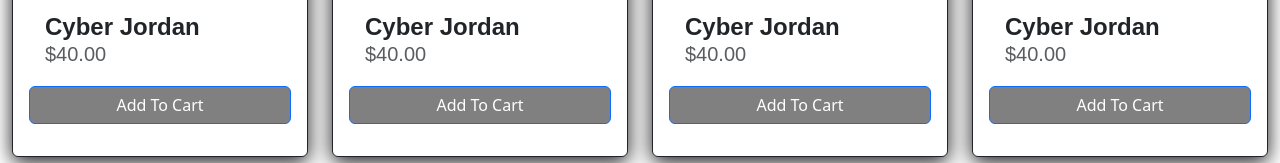
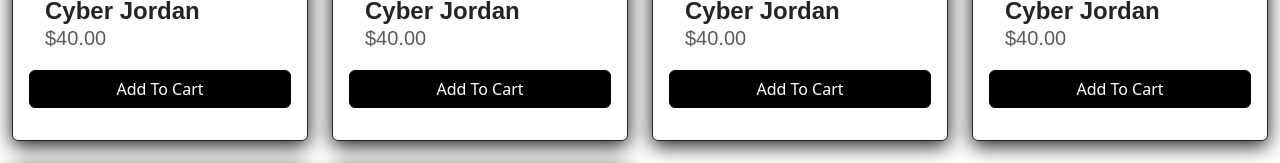
Before and after one commit to NasirJohnson0311/ArtWebsite, a React (Vite) app in the folder art-react-app/: page / in a window 1280 px wide. Shown: the part 590-753 px from the top of the page. Built offline with nearby package versions, Linux system fonts and the light colour scheme; grey boxes are pictures that could not be loaded.

Commit message:
Changed 'Add To Cart' button color

```diff
--- /dev/null
+++ b/art-react-app/src/Components/Menu.css
@@ -0,0 +1,3 @@
+* {
+    color: black;
+}
--- a/art-react-app/src/Components/Menu.tsx
+++ b/art-react-app/src/Components/Menu.tsx
@@ -0,0 +1 @@
+import './Menu.css'
--- a/art-react-app/src/Components/StoreItem.tsx
+++ b/art-react-app/src/Components/StoreItem.tsx
@@ -50,7 +50,7 @@
 
                 <div className="mt-auto">
                     {quantity == 0 ? (
-                        <Button className="w-100" onClick={() => increaseCartQuantity(id)} style={{background:"gray"}}>
+                        <Button className="w-100" onClick={() => increaseCartQuantity(id)} style={{background:"black", border:"solid black .5px"}}>
                              Add To Cart
                         </Button>
                     ) : (
@@ -83,6 +83,7 @@
                                 onClick={() => increaseCartQuantity(id)}>+</Button>
                             </div>
 
+                            {/*Remove from cart*/}
                             <Button className="w-100"
                                 style={{
                                     background:"white",
--- a/art-react-app/src/Pages/Home.css
+++ b/art-react-app/src/Pages/Home.css
@@ -60,7 +60,7 @@
 .featured-items {
   margin-left: 5%;
   font-size: 1.5rem;
-  margin-top: 2rem;
+  margin-top: 1rem;
   color:rgb(0, 0, 0);
 }
 
```
